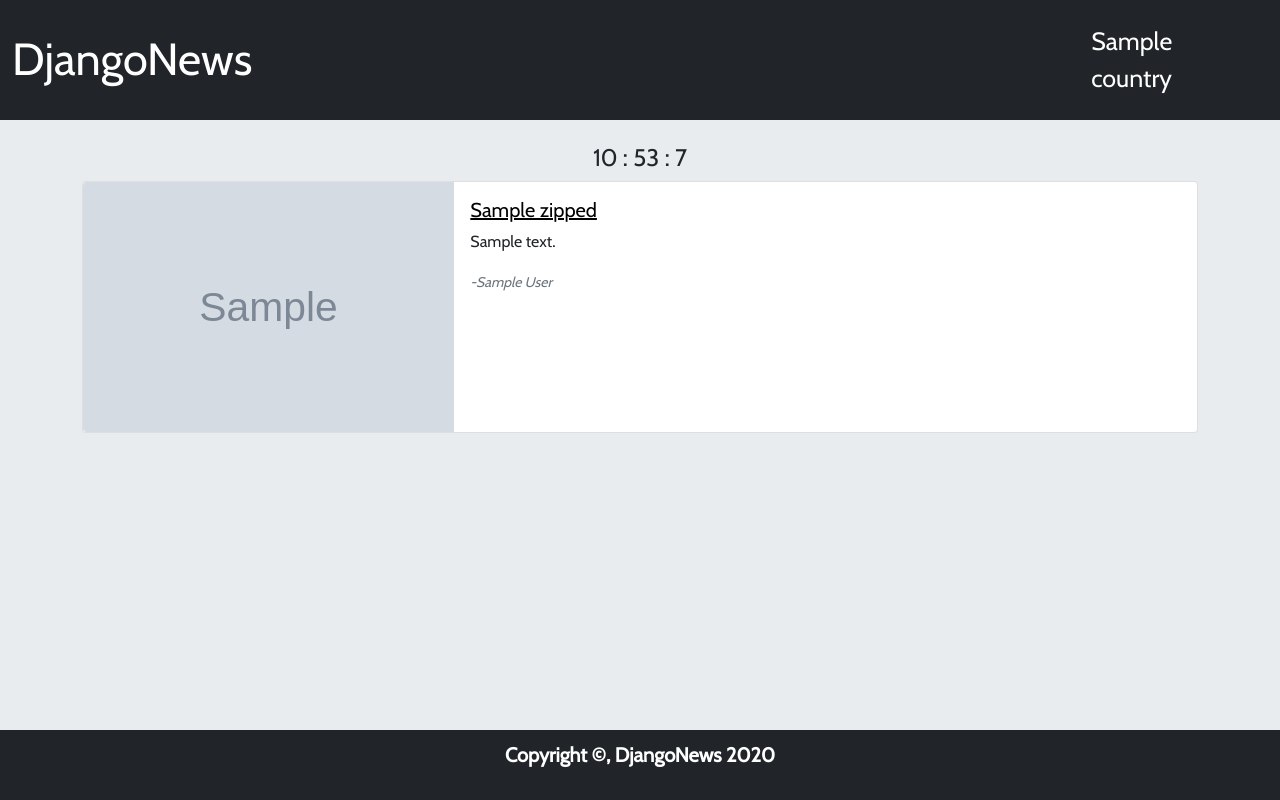
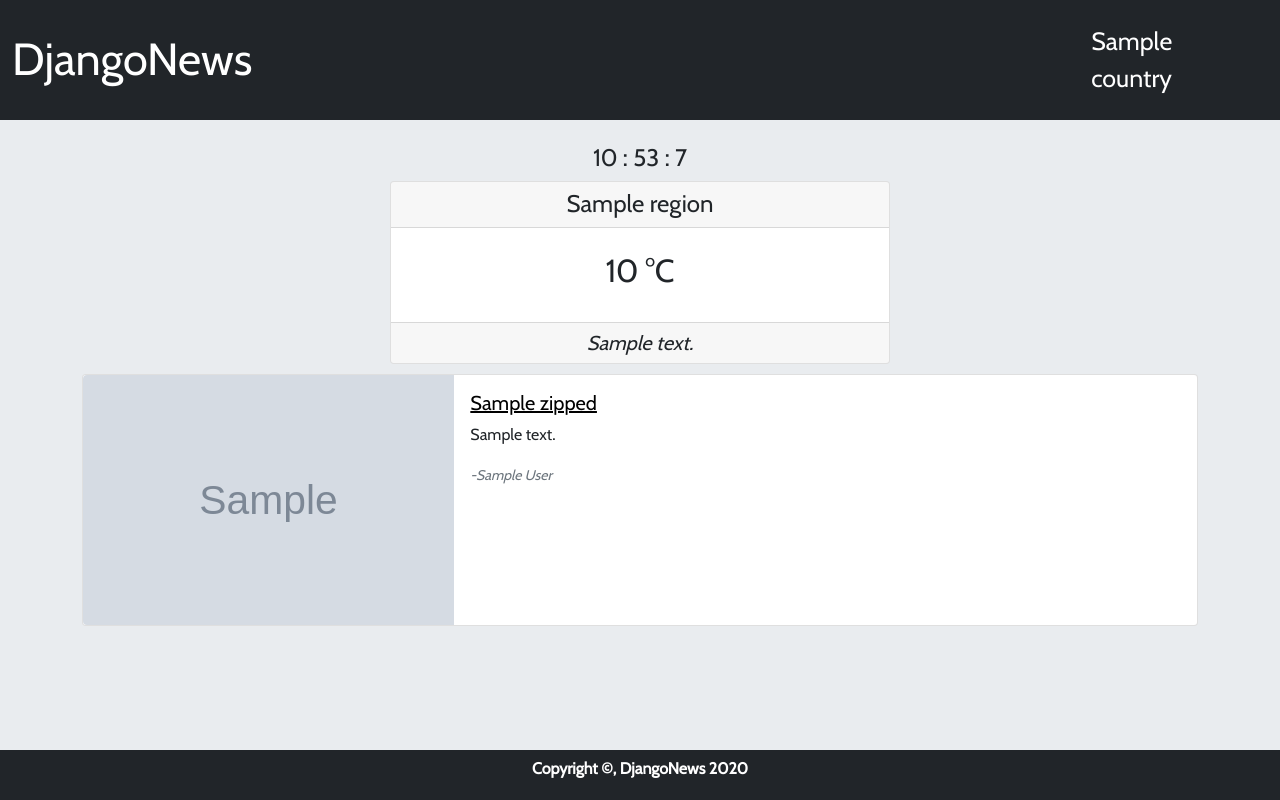
Before and after one commit to pythonrailscoding/django-news-app, a Django app: template templates/index.html in a window 1280 px wide. Run offline with Django 3.2, Linux system fonts and the light colour scheme; the template is opened without the code that fills it: most values are stand-ins (such as "Sample title", 1, 10 or a date in 2020); grey boxes marked "Sample" are stand-in pictures; data that the repository does not hold is empty.

Commit message:
added weather features

```diff
--- a/main/views.py
+++ b/main/views.py
@@ -5,6 +5,7 @@ from datetime import date, datetime
 from django.http import JsonResponse
 
 api_key = ""
+weather_api = ""
 
 def index(request):
 	# Get ip address of the user
@@ -17,6 +18,15 @@ def index(request):
 	country_json = json.loads(country_ip)
 	country_code = country_json["countryCode"]
 	country = country_json["country"]
+
+	# Get Weather Details of the user's region
+	user_region = country_json["city"]
+	weather_json = urllib.request.urlopen("https://api.openweathermap.org/data/2.5/weather?q="+user_region+"&appid="+weather_api).read()
+	weather_list = json.loads(weather_json)
+	weather_list = {
+		"temp": format(weather_list['main']['temp'] - 273, ".2f"),
+		"description": str(weather_list["weather"][0]["description"]).capitalize()
+	}
 
 	# Get current Year
 	current_date = date.today()
@@ -43,7 +53,7 @@ def index(request):
 		image.append(json_data["articles"][i]["urlToImage"])
 	zipped_data = zip(author, title, description, url, image)
 
-	return render(request, "index.html", {"zipped": zipped_data, "country": country, "year": current_year})
+	return render(request, "index.html", {"zipped": zipped_data, "country": country, "year": current_year, "region": user_region, "weather_list": weather_list})
 
 def getDate(request):
 	current_time = datetime.now()
--- a/static/css/style.css
+++ b/static/css/style.css
@@ -36,12 +36,3 @@ body {
     background-color: #e9ecef;
     font-family: "Cabin", sans-serif;
 }
-footer {
-    height: 70px;
-    bottom: 0;
-    position: absolute;
-    width: 100%;
-    color: white;
-    font-size: 20px;
-    padding-top: 10px;
-}
--- a/templates/index.html
+++ b/templates/index.html
@@ -3,12 +3,13 @@
 <html lang="en">
 <head>
     <meta charset="UTF-8">
-    <title>Title</title>
+    <title>DjangoNews</title>
     <script src="https://ajax.googleapis.com/ajax/libs/jquery/3.5.1/jquery.min.js"></script>
     <link href="https://cdn.jsdelivr.net/npm/bootstrap@5.0.2/dist/css/bootstrap.min.css" rel="stylesheet" integrity="sha384-EVSTQN3/azprG1Anm3QDgpJLIm9Nao0Yz1ztcQTwFspd3yD65VohhpuuCOmLASjC" crossorigin="anonymous">
+    <link rel="icon" href="https://assets.materialup.com/uploads/d7a3f072-f004-43e0-bdad-b55a4b36e24e/preview.png" type="image/png" class="rounded-circle">
 </head>
 <link rel="stylesheet" type="text/css" href="{% static 'css/style.css' %}">
-<body>
+<body style="min-height: 100vh; display: flex; flex-direction: column;">
     <nav class="navbar navbar-expand-sm navbar-dark bg-dark">
         <div class="container-fluid">
             <a class="navbar-brand" href="#">DjangoNews</a>
@@ -23,6 +24,15 @@
         <br>
         <div>
             <center><b><h4 id="time"></h4></b></center>
+        </div>
+        <div class="card" style="width: 500px; margin: auto; margin-bottom: 10px;">
+                <h4 class="card-header"><center>{{ region }}</center></h4>
+            <div class="card-text">
+                <br>
+                <center><h2>{{ weather_list.temp }} °C</h2></center>
+                <br>
+            </div>
+            <h5 class="card-footer" style="margin-bottom: 0;"><center><i>{{ weather_list.description }}</i></center></h5>
         </div>
         <section>
             {% for author, title, description, url, image in zipped %}
@@ -47,9 +57,10 @@
             {% endfor %}
         </section>
     </div>
-    <footer class="bg-dark">
+    <br>
+    <section style="height: 50px; color: white; padding: 7px; bottom: 0; margin-top: auto;" class="bg-dark">
         <center><b>Copyright ©, DjangoNews {{ year }}</b></center>
-    </footer>
+    </section>
 </body>
 <script src="{% static 'js/time.js' %}"></script>
 </html>
```
Also changed, not shown: README.md.
